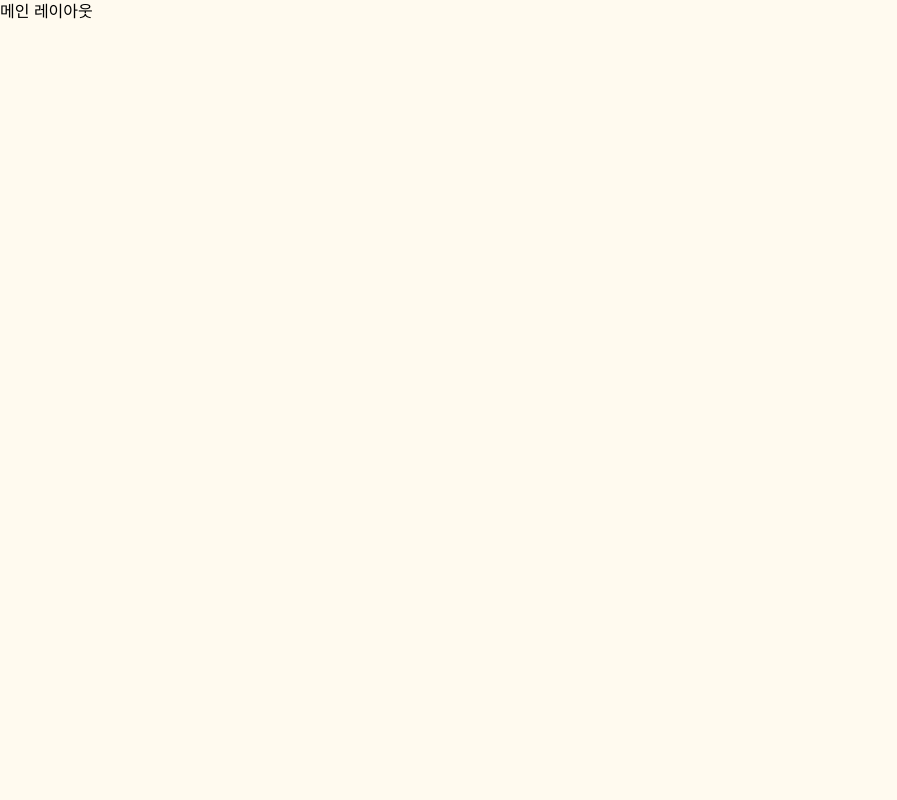
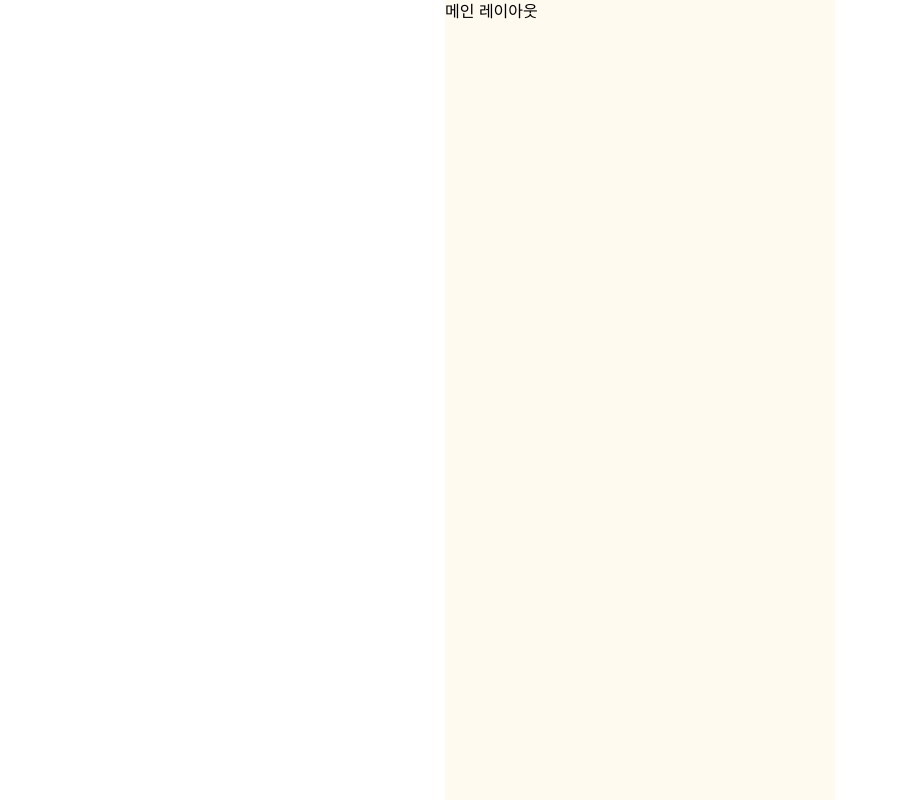
Before and after one commit to ccconac/JECT-4-client, a React (Vite) app: page / in a window 1280 px wide. Shown: the whole page, without its empty margins (0-897 px from the left). Built offline with nearby package versions, Linux system fonts and the light colour scheme; a web font is replaced by a local one.

Commit message:
feat: 모바일 웹앱을 위한 레이아웃 컨테이너 추가

```diff
--- a/dev-dist/sw.js
+++ b/dev-dist/sw.js
@@ -82,7 +82,7 @@ define(['./workbox-54d0af47'], (function (workbox) { 'use strict';
     "revision": "3ca0b8505b4bec776b69afdba2768812"
   }, {
     "url": "index.html",
-    "revision": "0.1qv4bsoe9pg"
+    "revision": "0.ue385hr9f58"
   }], {});
   workbox.cleanupOutdatedCaches();
   workbox.registerRoute(new workbox.NavigationRoute(workbox.createHandlerBoundToURL("index.html"), {
--- a/src/App.tsx
+++ b/src/App.tsx
@@ -5,7 +5,9 @@ import './index.css';
 function App() {
     return (
         <BrowserRouter>
-            <Router />
+            <div className="mobile-container">
+                <Router />
+            </div>
         </BrowserRouter>
     );
 }
--- a/src/index.css
+++ b/src/index.css
@@ -3,7 +3,6 @@
 
 body {
     font-family: var(--font-pre);
-    background-color: #fffaef;
 }
 
 @theme {
@@ -68,3 +67,12 @@ body {
 .swiper-backface-hidden .swiper-slide {
     margin-bottom: 2rem;
 }
+
+/* Mobile Container */
+
+.mobile-container {
+    max-width: 390px; /* 아이폰 13,14 화면 너비 */
+    margin: 0 auto; /* 가운데 정렬 */
+    min-height: 100vh; /* 뷰포트 높이 채우기*/
+    background-color: #fffaef;
+}
```
